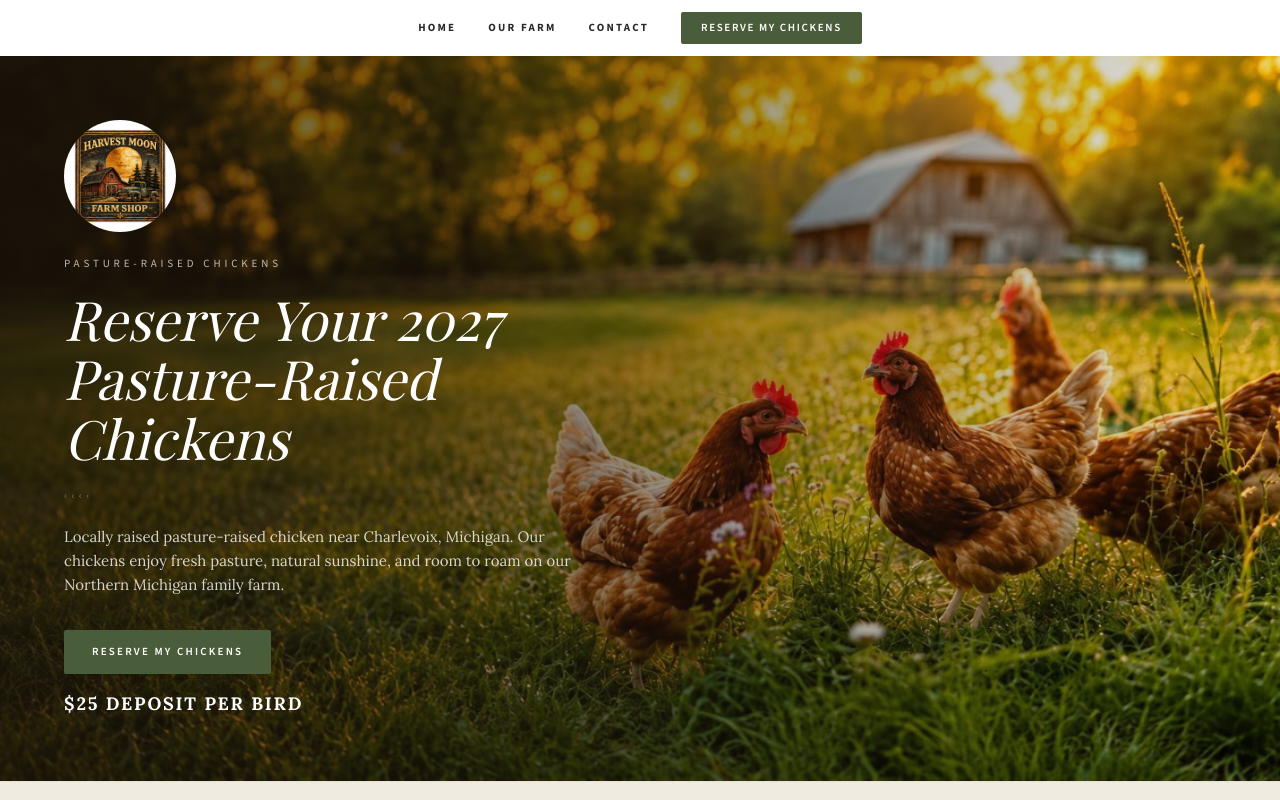
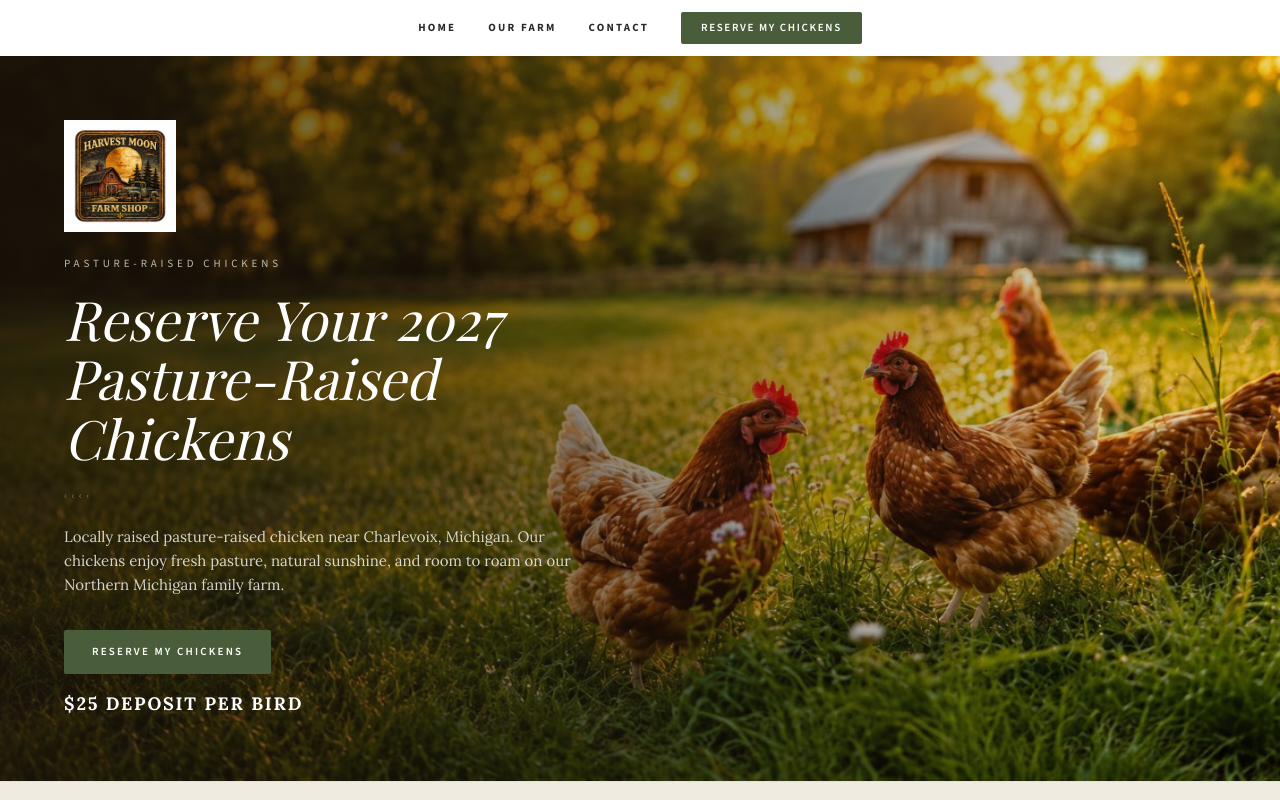
Before and after one commit to Sherryfarmshop/harvest-moon-website, a Next.js app: page / in a window 1280 px wide. Shown: the top 800 px of the page. Built offline with nearby package versions, Linux system fonts and the light colour scheme; a web font is replaced by a local one.

Commit message:
Remove rounded-full from logo - show full square logo naturally

```diff
--- a/src/components/Hero.tsx
+++ b/src/components/Hero.tsx
@@ -24,7 +24,7 @@ export default function Hero() {
             alt="Harvest Moon Farm Shop"
             width={112}
             height={112}
-            className="rounded-full"
+            className=""
           />
         </div>
 
```
